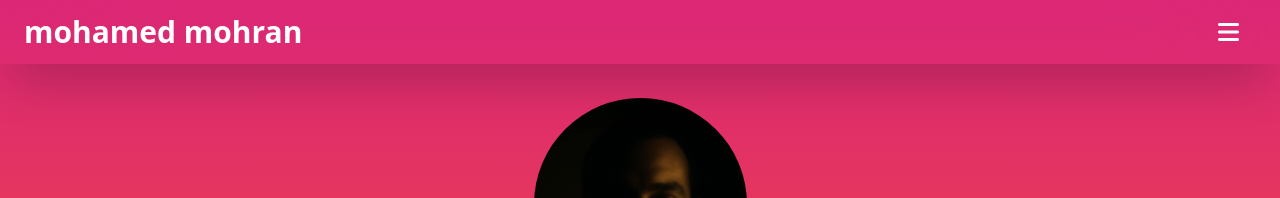
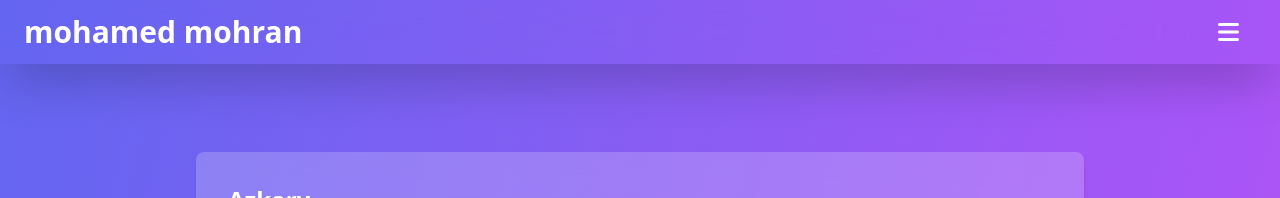
Before and after one commit to mohran82465/portfolio, an Angular app: page /portfolio in a window 1280 px wide. Before the commit this address led to /. Shown: the top 198 px of the page. Built offline with nearby package versions, Linux system fonts and the light colour scheme.

Commit message:
feat : add the routes to the app

```diff
--- a/src/app/app.component.html
+++ b/src/app/app.component.html
@@ -1,6 +1,4 @@
 <app-header />
-<app-cover />
-<!-- <div style="height: 100vh; background-color: red"></div> -->
-<!-- <app-contact /> -->
-<app-works />
+
+<router-outlet />
 <app-footer />
--- a/src/app/app.component.ts
+++ b/src/app/app.component.ts
@@ -1,5 +1,5 @@
 import { Component } from '@angular/core';
-import { RouterOutlet } from '@angular/router';
+import { RouterModule, RouterOutlet } from '@angular/router';
 import { CoverComponent } from "./cover/cover.component";
 import { ContactComponent } from "./contact/contact.component";
 import { FooterComponent } from "./footer/footer.component";
@@ -8,7 +8,7 @@ import { WorksComponent } from "./works/works.component";
 
 @Component({
   selector: 'app-root',
-  imports: [CoverComponent, ContactComponent, FooterComponent, HeaderComponent, WorksComponent],
+  imports: [RouterOutlet, RouterModule ,FooterComponent, HeaderComponent,],
   templateUrl: './app.component.html',
   styleUrl: './app.component.scss'
 })
--- a/src/app/app.routes.ts
+++ b/src/app/app.routes.ts
@@ -1,3 +1,18 @@
 import { Routes } from '@angular/router';
+import { CoverComponent } from './cover/cover.component';
+import { ContactComponent } from './contact/contact.component';
+import { WorksComponent } from './works/works.component';
 
-export const routes: Routes = [];
+export const routes: Routes = [
+  {
+    path: 'home', component: CoverComponent
+  },
+  {
+    path: 'contact', component: ContactComponent
+  },
+  {
+    path: 'portfolio', component: WorksComponent
+  },
+  { path: '', redirectTo: '/home', pathMatch: 'full' },
+  { path: '**', redirectTo: '/home' },
+];
--- a/src/app/header/header.component.html
+++ b/src/app/header/header.component.html
@@ -4,15 +4,13 @@
   <div class="flex justify-between items-center px-6 py-2">
     <!-- Logo -->
     <div>
-      <a
-        class="text-base sm:text-3xl  font-extrabold logo text-white"
-      >
+      <a class="text-base sm:text-3xl font-extrabold logo text-white">
         mohamed mohran
       </a>
     </div>
 
     <!-- Drawer for Mobile -->
-    <div class=" drawer-end">
+    <div class="drawer-end">
       <input id="my-drawer-4" type="checkbox" class="drawer-toggle" />
       <div class="drawer-content">
         <!-- Button to open drawer -->
@@ -34,16 +32,33 @@
 
           <!-- Menu Items -->
           <div>
-            <ul class="menu p-5 pt-20 space-y-4 text-lg flex flex-col items-center">
+            <ul
+              class="menu p-5 pt-20 space-y-4 text-lg flex flex-col items-center"
+            >
               <li class="w-full">
-                <a class="block w-full text-center hover:bg-zinc-800 rounded-lg py-2">Home</a>
+                <a
+                  routerLink="/home"
+                  routerLinkActive="router-link-active"
+                  class="block w-full text-center hover:bg-zinc-800 rounded-lg py-2"
+                  >Home</a
+                >
               </li>
               <li class="w-full">
-                <a class="block w-full text-center hover:bg-zinc-800 rounded-lg py-2">About</a>
+                <a
+                  routerLink="/portfolio"
+                  class="block w-full text-center hover:bg-zinc-800 rounded-lg py-2"
+                  >Portfolio</a
+                >
+              </li>
+              <li class="w-full">
+                <a
+                  routerLink="/contact"
+                  class="block w-full text-center hover:bg-zinc-800 rounded-lg py-2"
+                  >Contact</a
+                >
               </li>
             </ul>
           </div>
-
         </div>
       </div>
     </div>
--- a/src/app/header/header.component.ts
+++ b/src/app/header/header.component.ts
@@ -1,8 +1,9 @@
 import { Component } from '@angular/core';
+import { RouterModule } from '@angular/router';
 
 @Component({
   selector: 'app-header',
-  imports: [],
+  imports: [RouterModule],
   templateUrl: './header.component.html',
   styleUrl: './header.component.scss'
 })
--- a/src/app/works/works.component.html
+++ b/src/app/works/works.component.html
@@ -1,37 +1,45 @@
 <!-- Outer wrapper with gradient background -->
-<div class="min-h-screen w-full bg-gradient-to-br from-indigo-500 via-purple-500 to-pink-500 p-4">
+<div
+  class="min-h-screen w-full bg-gradient-to-br from-indigo-500 via-purple-500 to-pink-500 p-4"
+>
+  <div class="pt-11 "></div>
+  <div class="pt-11 "></div>
+  <div class="pt-11 "></div>
   @for(item of list ; track $index){
 
-    <!-- Reusable Grid Section -->
-    <div class="mx-auto grid max-w-4xl grid-cols-12 gap-4 p-1">
-
-      <!-- Header -->
-      <div class="col-span-12 rounded-lg backdrop-blur-xl bg-white/20 p-8 shadow-md text-white">
-      <h1 class="text-2xl font-bold">{{item.name}}</h1>
+  <!-- Reusable Grid Section -->
+  <div class="mx-auto grid max-w-4xl grid-cols-12 gap-4 p-1">
+    <!-- Header -->
+    <div
+      class="col-span-12 rounded-lg backdrop-blur-xl bg-white/20 p-8 shadow-md text-white"
+    >
+      <h1 class="text-2xl font-bold">{{ item.name }}</h1>
     </div>
 
     <!-- Main Content -->
-    <div class="col-span-12 sm:col-span-8 rounded-lg backdrop-blur-xl bg-white/20 p-12 shadow-md text-white">
-      {{item.desc}}
+    <div
+      class="col-span-12 sm:col-span-8 rounded-lg backdrop-blur-xl bg-white/20 p-12 shadow-md text-white"
+    >
+      {{ item.desc }}
     </div>
 
-
     <!-- Sidebar -->
-    <div class="col-span-12 sm:col-span-4 rounded-lg backdrop-blur-xl bg-white/20 p-8 shadow-md text-white">
+    <div
+      class="col-span-12 sm:col-span-4 rounded-lg backdrop-blur-xl bg-white/20 p-8 shadow-md text-white"
+    >
       <img [src]="item.img" class="object-cover w-full h-full" />
     </div>
 
     <!-- Footer -->
-    <div class="col-span-12 rounded-lg backdrop-blur-xl bg-white/20 p-6 shadow-md text-center  text-white">
-
-      <a [href]="item.link" target="_blank"> Live demo  </a>
+    <div
+      class="col-span-12 rounded-lg backdrop-blur-xl bg-white/20 p-6 shadow-md text-center text-white"
+    >
+      <a [href]="item.link" target="_blank"> Live demo </a>
     </div>
-
   </div>
-  <br><br>
-}
+  <br /><br />
+  }
 
   <!-- You can add more grid sections below -->
   <!-- Repeat the above block -->
-
 </div>
```
